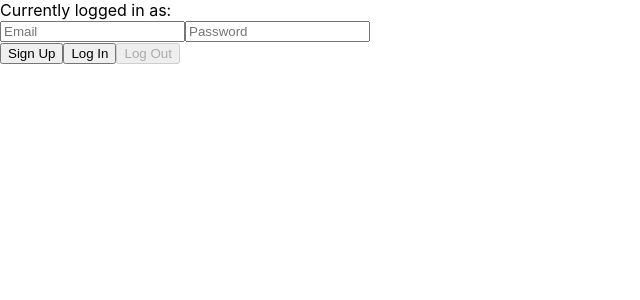
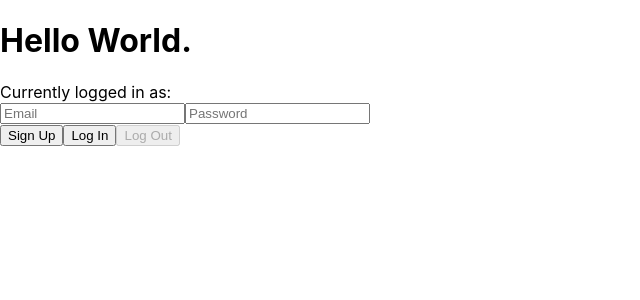
Before and after one commit to Reitzn/fun-zone, a React (Create React App) app: page / in a window 1280 px wide. Shown: the top 300 px of the page, without its empty margins (0-640 px from the left). Built offline with nearby package versions, Linux system fonts and the light colour scheme; no server answers.

Commit message:
Update App.js

```diff
--- a/src/App.js
+++ b/src/App.js
@@ -41,6 +41,7 @@ export default function App() {
 
   return (
     <div id="main">
+      <h1>Hello World.</h1>
       <div>Currently logged in as: { currentUser?.email } </div>
 
       <div id="fields">
```
